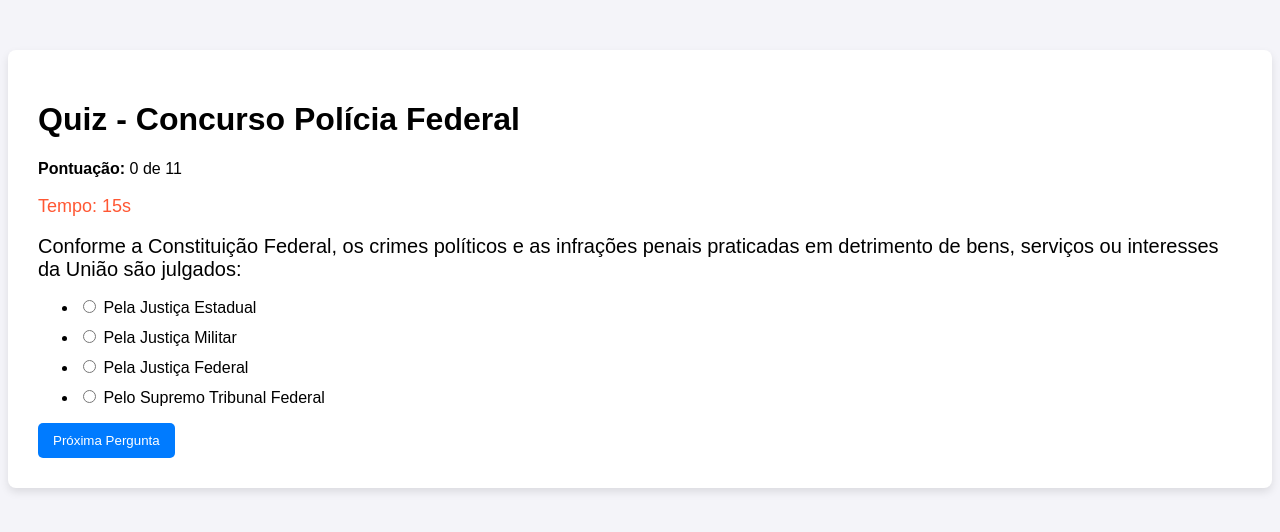
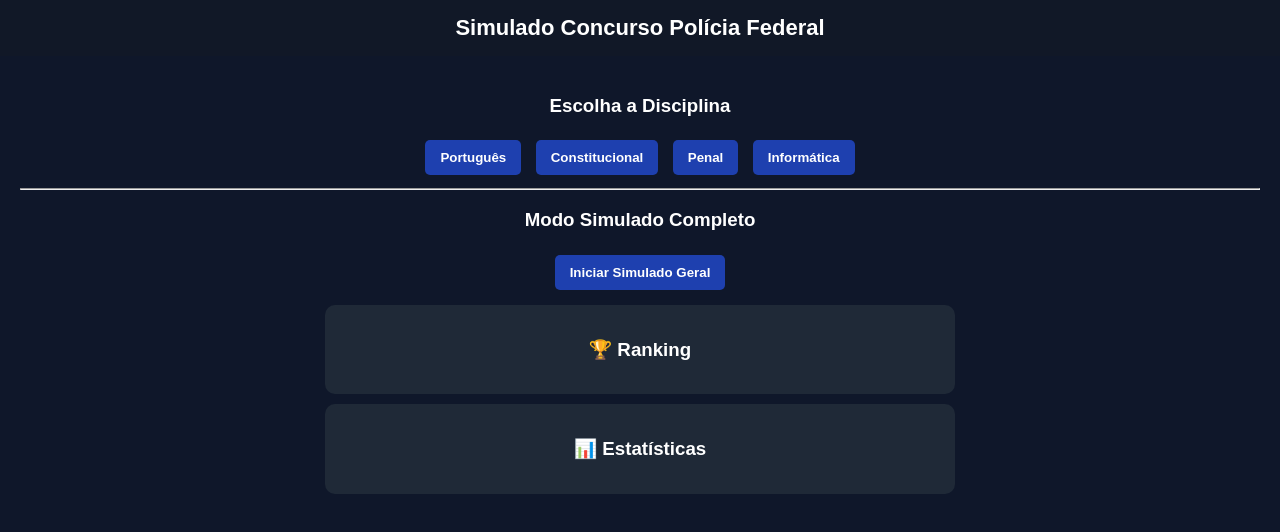
Before and after one commit to Yeshua3x/PF2-, a plain HTML site: page index.html in a window 1280 px wide. Drawn offline with Linux system fonts and the light colour scheme.

Commit message:
Git commit -m "Update index.html"

```diff
--- a/index.html
+++ b/index.html
@@ -1,312 +1,289 @@
 <!DOCTYPE html>
-<html lang="pt-BR">
+<html lang="pt-br">
 <head>
 <meta charset="UTF-8">
 <meta name="viewport" content="width=device-width, initial-scale=1.0">
-    <title>Quiz Concurso Polícia Federal</title>
+<title>Simulado Polícia Federal - Avançado</title>
 
-    <!-- Bootstrap CSS -->
-    <link rel="manifest" href="manifest.json" />
-    <link rel="icon" type="image/png" href="icon-192x192.png" />
-    <link rel="apple-touch-icon" href="icon-192x192.png" />
-    <meta name="theme-color" content="#007BFF" />
 <style>
-        body {
+body{
     font-family: Arial, sans-serif;
-            background-color: #f4f4f9;
+    background:#0f172a;
+    color:white;
+    margin:0;
+    text-align:center;
+}
+header{
+    background:#111827;
+    padding:15px;
+    font-size:22px;
+    font-weight:bold;
+}
+.container{ padding:20px; }
+
+button{
+    padding:10px 15px;
+    margin:5px;
+    border:none;
+    border-radius:5px;
+    cursor:pointer;
+    font-weight:bold;
 }
 
-        .quiz-container {
-            margin-top: 50px;
-            background-color: white;
-            padding: 30px;
-            border-radius: 8px;
-            box-shadow: 0 4px 8px rgba(0, 0, 0, 0.1);
-        }
+.discipline-btn{ background:#1e40af; color:white; }
+.option-btn{ background:#374151; color:white; width:80%; display:block; margin:10px auto; }
+.option-btn:hover{ background:#2563eb; }
 
-        .question {
-            font-size: 20px;
-        }
+#timer,#score{ font-size:18px; margin-bottom:10px; }
 
-        .options li {
-            margin: 10px 0;
-        }
-
-        .timer {
-            font-size: 18px;
-            color: #ff5733;
-        }
-
-        .result {
-            display: none;
-            text-align: center;
-            font-size: 20px;
-        }
-
-        button {
-            padding: 10px 15px;
-            background-color: #007BFF;
-            color: white;
-            border: none;
-            border-radius: 5px;
-            cursor: pointer;
-        }
-
-        button:hover {
-            background-color: #0056b3;
+.card{
+    background:#1f2937;
+    padding:15px;
+    border-radius:10px;
+    margin:10px auto;
+    width:90%;
+    max-width:600px;
 }
 </style>
 </head>
 <body>
 
-    <div class="container quiz-container">
-        <h1 class="text-center">Quiz - Concurso Polícia Federal</h1>
+<header>Simulado Concurso Polícia Federal</header>
 
-        <!-- Pontuação e Temporizador -->
-        <div class="row">
-            <div class="col-md-6">
-                <p><strong>Pontuação:</strong> <span id="score">0</span> de <span id="total-questions">0</span></p>
-            </div>
-            <div class="col-md-6 text-end">
-                <p class="timer" id="timer">Tempo: <span id="time">20</span>s</p>
-            </div>
+<div class="container">
+
+<div id="menu">
+<h3>Escolha a Disciplina</h3>
+
+<button class="discipline-btn" onclick="startQuiz('Portugues')">Português</button>
+<button class="discipline-btn" onclick="startQuiz('Constitucional')">Constitucional</button>
+<button class="discipline-btn" onclick="startQuiz('Penal')">Penal</button>
+<button class="discipline-btn" onclick="startQuiz('Informatica')">Informática</button>
+
+<hr>
+<h3>Modo Simulado Completo</h3>
+<button class="discipline-btn" onclick="startSimulado()">Iniciar Simulado Geral</button>
+
 </div>
 
-        <div id="quiz">
-            <div class="question" id="question"></div>
-            <ul class="options list-unstyled" id="options"></ul>
-            <button id="next-btn" class="btn btn-primary mt-3" onclick="nextQuestion()">Próxima Pergunta</button>
+<div id="quizArea" style="display:none;">
+<div id="timer"></div>
+<div id="score"></div>
+<h3 id="question"></h3>
+<div id="options"></div>
 </div>
 
-        <div class="result" id="result">
-            <p id="result-text"></p>
-            <button class="btn btn-secondary" onclick="reloadQuiz()">Reiniciar Quiz</button>
-        </div>
+<div id="resultado"></div>
+<div id="ranking"></div>
+<div id="estatisticas"></div>
+
 </div>
 
+<script>
 
+/* ============================
+BANCO DE QUESTÕES (MODELO)
+Estrutura pronta para 100+
+============================ */
 
-    <script>
-            const questions = [
-    {
-        question: "Qual é a principal função da Polícia Federal?",
-        options: [
-            "Manter a segurança pública",
-            "Investigar crimes federais",
-            "Trabalhar em conjunto com a Polícia Militar",
-            "Fazer o policiamento nas rodovias"
+const questions = {
+
+Portugues:[
+{question:"Assinale a alternativa correta.",options:["Houveram erros","Houve erros","Existiram erro","Fazem dois anos"],correct:1},
+{question:"Crase é usada:",options:["Antes de verbo","Antes de palavra masculina","Antes de palavra feminina específica","Nunca"],correct:2},
+{question:"Concordância correta:",options:["Os aluno chegou","Os alunos chegaram","Os aluno chegaram","O alunos chegou"],correct:1}
 ],
-        correct: 1
-    },
-    {
-        question: "Qual das alternativas é uma função da Polícia Federal no combate ao crime organizado?",
-        options: [
-            "Prevenir crimes locais",
-            "Combater o tráfico internacional de drogas",
-            "Fiscalizar a alimentação de presídios",
-            "Realizar segurança de eventos esportivos"
+
+Constitucional:[
+{question:"Compete à Polícia Federal:",options:["Julgar crimes","Exercer polícia judiciária da União","Policiamento ostensivo","Legislar"],correct:1},
+{question:"A Constituição é:",options:["Lei ordinária","Lei complementar","Norma suprema","Decreto"],correct:2}
 ],
-        correct: 1
-    },
-    {
-        question: "O que é necessário para se tornar um policial federal?",
-        options: [
-            "Ter nível superior em qualquer área",
-            "Ser aprovado no concurso público",
-            "Ter 18 anos",
-            "Ter curso de formação específico em qualquer instituição"
+
+Penal:[
+{question:"Crime é:",options:["Fato típico, ilícito e culpável","Qualquer conduta","Apenas dolo","Somente culpa"],correct:0},
+{question:"Dolo é:",options:["Vontade consciente","Erro","Negligência","Imprudência"],correct:0}
 ],
-        correct: 1
-    },
-    {
-        question: "Nos termos da Constituição Federal, compete à Polícia Federal:",
-        options: [
-            "Apurar infrações penais, exceto as de natureza política",
-            "Exercer, com exclusividade, as funções de polícia judiciária da União",
-            "Realizar o policiamento ostensivo nas rodovias federais",
-            "Julgar crimes praticados contra bens da União"
-        ],
-        correct: 1
-    },
-    {
-        question: "De acordo com a Lei nº 12.850/2013, considera-se organização criminosa a associação de:",
-        options: [
-            "3 ou mais pessoas com o fim de cometer crimes",
-            "4 ou mais pessoas estruturalmente ordenada e com divisão de tarefas",
-            "5 ou mais pessoas armadas",
-            "2 ou mais pessoas com estabilidade permanente"
-        ],
-        correct: 1
-    },
-    {
-        question: "Segundo o Código de Processo Penal, o inquérito policial é:",
-        options: [
-            "Processo judicial destinado à condenação do réu",
-            "Procedimento administrativo inquisitivo destinado à apuração da infração penal",
-            "Procedimento contraditório com ampla defesa",
-            "Ação penal promovida pelo Ministério Público"
-        ],
-        correct: 1
-    },
-    {
-        question: "Nos crimes de competência da Justiça Federal, a atribuição para presidir o inquérito policial é:",
-        options: [
-            "Da Polícia Civil",
-            "Da Polícia Militar",
-            "Da Polícia Federal",
-            "Do Ministério Público Federal"
-        ],
-        correct: 2
-    },
-    {
-        question: "De acordo com a Lei de Drogas (Lei nº 11.343/2006), o tráfico internacional de drogas é caracterizado quando:",
-        options: [
-            "A droga é comercializada em mais de um estado",
-            "Há envolvimento de organização criminosa",
-            "A conduta envolve entrada ou saída de droga do território nacional",
-            "O agente é reincidente específico"
-        ],
-        correct: 2
-    },
-    {
-        question: "Sobre a colaboração premiada, é correto afirmar que:",
-        options: [
-            "Depende exclusivamente da vontade do delegado de polícia",
-            "Pode resultar em perdão judicial, redução de pena ou substituição por restritiva de direitos",
-            "Somente pode ser firmada após sentença condenatória",
-            "É vedada em crimes hediondos"
-        ],
-        correct: 1
-    },
-    {
-        question: "Nos termos da Lei nº 9.613/1998 (Lavagem de Dinheiro), configura-se lavagem de capitais quando o agente:",
-        options: [
-            "Oculta ou dissimula a natureza, origem ou propriedade de bens provenientes de infração penal",
-            "Pratica qualquer crime contra o sistema financeiro nacional",
-            "Adquire bens lícitos com recursos próprios",
-            "Deixa de declarar imposto de renda"
-        ],
-        correct: 0
-    },
-    {
-        question: "Conforme a Constituição Federal, os crimes políticos e as infrações penais praticadas em detrimento de bens, serviços ou interesses da União são julgados:",
-        options: [
-            "Pela Justiça Estadual",
-            "Pela Justiça Militar",
-            "Pela Justiça Federal",
-            "Pelo Supremo Tribunal Federal"
-        ],
-        correct: 2
-    }
-];
 
-        let currentQuestion = 0;
-        let score = 0;
-        let timer = 20; // Tempo para cada pergunta em segundos
-        let interval;
+Informatica:[
+{question:"Phishing é:",options:["Ataque de engenharia social","Backup","Firewall","Antivírus"],correct:0},
+{question:"Firewall serve para:",options:["Editar texto","Proteger rede","Formatar PC","Criar vírus"],correct:1}
+]
 
-        // Função para embaralhar as perguntas
-        function shuffleQuestions(arr) {
-            for (let i = arr.length - 1; i > 0; i--) {
-                const j = Math.floor(Math.random() * (i + 1));
-                [arr[i], arr[j]] = [arr[j], arr[i]];
-            }
-            return arr;
+};
+
+/* ============================
+VARIÁVEIS
+============================ */
+
+let quizQuestions=[];
+let currentQuestion=0;
+let score=0;
+let timer;
+let timeLeft=0;
+let disciplinaAtual="";
+
+/* ============================
+INICIAR DISCIPLINA
+============================ */
+
+function startQuiz(disciplina){
+disciplinaAtual=disciplina;
+quizQuestions=[...questions[disciplina]];
+iniciarJogo(quizQuestions.length * 20);
 }
 
-        // Função para carregar a pergunta e opções
-        function loadQuestion() {
-            const questionObj = questions[currentQuestion];
-            document.getElementById('question').textContent = questionObj.question;
+/* ============================
+MODO SIMULADO (MISTURA TUDO)
+============================ */
 
-            const optionsList = document.getElementById('options');
-            optionsList.innerHTML = '';
-            questionObj.options.forEach((option, index) => {
-                const li = document.createElement('li');
-                li.innerHTML = `<input type="radio" name="option" value="${index}"> ${option}`;
-                optionsList.appendChild(li);
+function startSimulado(){
+disciplinaAtual="Simulado Geral";
+quizQuestions=[];
+Object.values(questions).forEach(arr=>{
+quizQuestions=quizQuestions.concat(arr);
 });
-
-            // Atualiza a pontuação e total de perguntas
-            document.getElementById('score').textContent = score;
-            document.getElementById('total-questions').textContent = questions.length;
-
-            // Reseta o timer
-            resetTimer();
+quizQuestions.sort(()=>Math.random()-0.5);
+iniciarJogo(quizQuestions.length * 20);
 }
 
-        // Função para iniciar o timer
-        function startTimer() {
-            interval = setInterval(function () {
-                if (timer > 0) {
-                    timer--;
-                    document.getElementById('time').textContent = timer;
-                } else {
-                    clearInterval(interval);
-                    alert('O tempo acabou!');
-                    nextQuestion();
-                }
-            }, 1000);
+/* ============================
+INICIAR JOGO
+============================ */
+
+function iniciarJogo(tempoTotal){
+document.getElementById("menu").style.display="none";
+document.getElementById("quizArea").style.display="block";
+document.getElementById("resultado").innerHTML="";
+
+currentQuestion=0;
+score=0;
+timeLeft=tempoTotal;
+
+startTimer();
+loadQuestion();
 }
 
-        // Função para resetar o timer
-        function resetTimer() {
-            timer = 20;
-            document.getElementById('time').textContent = timer;
-            clearInterval(interval);
-            startTimer();
+/* ============================
+TIMER
+============================ */
+
+function startTimer(){
+timer=setInterval(()=>{
+timeLeft--;
+document.getElementById("timer").innerText="Tempo: "+timeLeft+"s";
+if(timeLeft<=0){ endQuiz(); }
+},1000);
 }
 
-        // Função para passar para a próxima pergunta
-        function nextQuestion() {
-            const selectedOption = document.querySelector('input[name="option"]:checked');
-            if (!selectedOption) {
-                alert('Por favor, selecione uma opção!');
-                return;
+/* ============================
+CARREGAR QUESTÃO
+============================ */
+
+function loadQuestion(){
+let q=quizQuestions[currentQuestion];
+document.getElementById("score").innerText="Pontuação: "+score;
+document.getElementById("question").innerText=q.question;
+
+let optionsDiv=document.getElementById("options");
+optionsDiv.innerHTML="";
+
+q.options.forEach((option,index)=>{
+let btn=document.createElement("button");
+btn.innerText=option;
+btn.className="option-btn";
+btn.onclick=()=>checkAnswer(index);
+optionsDiv.appendChild(btn);
+});
 }
 
-            const selectedAnswer = parseInt(selectedOption.value);
-            if (selectedAnswer === questions[currentQuestion].correct) {
-                score++;
+/* ============================
+CHECAR RESPOSTA
+============================ */
+
+function checkAnswer(index){
+if(index===quizQuestions[currentQuestion].correct){
+score+=10;
 }
-
 currentQuestion++;
-            if (currentQuestion < questions.length) {
+if(currentQuestion<quizQuestions.length){
 loadQuestion();
-            } else {
-                showResult();
+}else{
+endQuiz();
 }
 }
 
-        // Função para exibir o resultado final
-        function showResult() {
-            document.getElementById('quiz').style.display = 'none';
-            const resultText = `Você acertou ${score} de ${questions.length} questões.`;
-            document.getElementById('result-text').textContent = resultText;
-            document.getElementById('result').style.display = 'block';
+/* ============================
+FINALIZAR
+============================ */
+
+function endQuiz(){
+clearInterval(timer);
+document.getElementById("quizArea").style.display="none";
+
+let percentual=Math.round((score/(quizQuestions.length*10))*100);
+
+document.getElementById("resultado").innerHTML=
+`<div class="card">
+<h2>Fim do ${disciplinaAtual}</h2>
+<p>Pontuação: ${score}</p>
+<p>Aproveitamento: ${percentual}%</p>
+<button onclick="location.reload()">Voltar</button>
+</div>`;
+
+salvarEstatisticas(disciplinaAtual,percentual);
+salvarRanking(score);
+mostrarRanking();
+mostrarEstatisticas();
 }
 
-        // Função para reiniciar o quiz
-        function reloadQuiz() {
-            currentQuestion = 0;
-            score = 0;
-            shuffleQuestions(questions); // Embaralha as perguntas
-            document.getElementById('result').style.display = 'none';
-            document.getElementById('quiz').style.display = 'block';
-            loadQuestion();
+/* ============================
+RANKING
+============================ */
+
+function salvarRanking(score){
+let ranking=JSON.parse(localStorage.getItem("rankingPF"))||[];
+ranking.push(score);
+ranking.sort((a,b)=>b-a);
+ranking=ranking.slice(0,5);
+localStorage.setItem("rankingPF",JSON.stringify(ranking));
 }
 
-        // Inicializar o quiz
-        shuffleQuestions(questions); // Embaralha as perguntas
-        loadQuestion();
+function mostrarRanking(){
+let ranking=JSON.parse(localStorage.getItem("rankingPF"))||[];
+let div=document.getElementById("ranking");
+div.innerHTML="<div class='card'><h3>🏆 Ranking</h3>";
+ranking.forEach((s,i)=>{
+div.innerHTML+=`<p>${i+1}º - ${s} pts</p>`;
+});
+div.innerHTML+="</div>";
+}
 
-if ('serviceWorker' in navigator) {
-    window.addEventListener('load', () => {
-      navigator.serviceWorker.register('service-worker.js')
-        .then(reg => console.log('✅ Service Worker registrado', reg))
-        .catch(err => console.error('❌ Erro ao registrar o SW:', err));
-    });
+/* ============================
+ESTATÍSTICAS POR DISCIPLINA
+============================ */
+
+function salvarEstatisticas(disciplina,percentual){
+let stats=JSON.parse(localStorage.getItem("statsPF"))||{};
+if(!stats[disciplina]) stats[disciplina]=[];
+stats[disciplina].push(percentual);
+localStorage.setItem("statsPF",JSON.stringify(stats));
 }
+
+function mostrarEstatisticas(){
+let stats=JSON.parse(localStorage.getItem("statsPF"))||{};
+let div=document.getElementById("estatisticas");
+div.innerHTML="<div class='card'><h3>📊 Estatísticas</h3>";
+
+for(let disc in stats){
+let media=Math.round(stats[disc].reduce((a,b)=>a+b)/stats[disc].length);
+div.innerHTML+=`<p>${disc}: Média ${media}%</p>`;
+}
+
+div.innerHTML+="</div>";
+}
+
+mostrarRanking();
+mostrarEstatisticas();
 
 </script>
 
```
Lines whose indentation alone changed are shown as unchanged.
